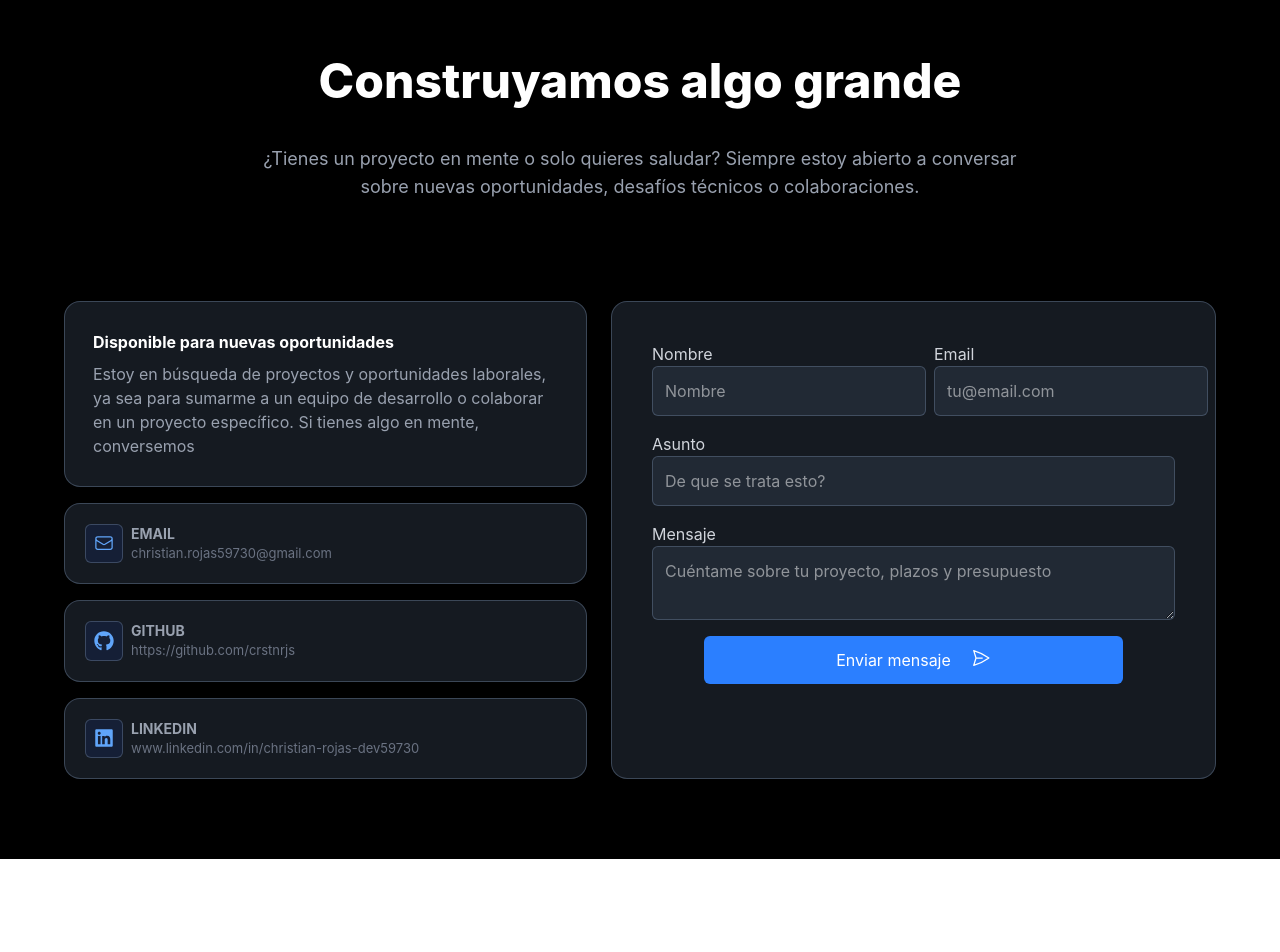
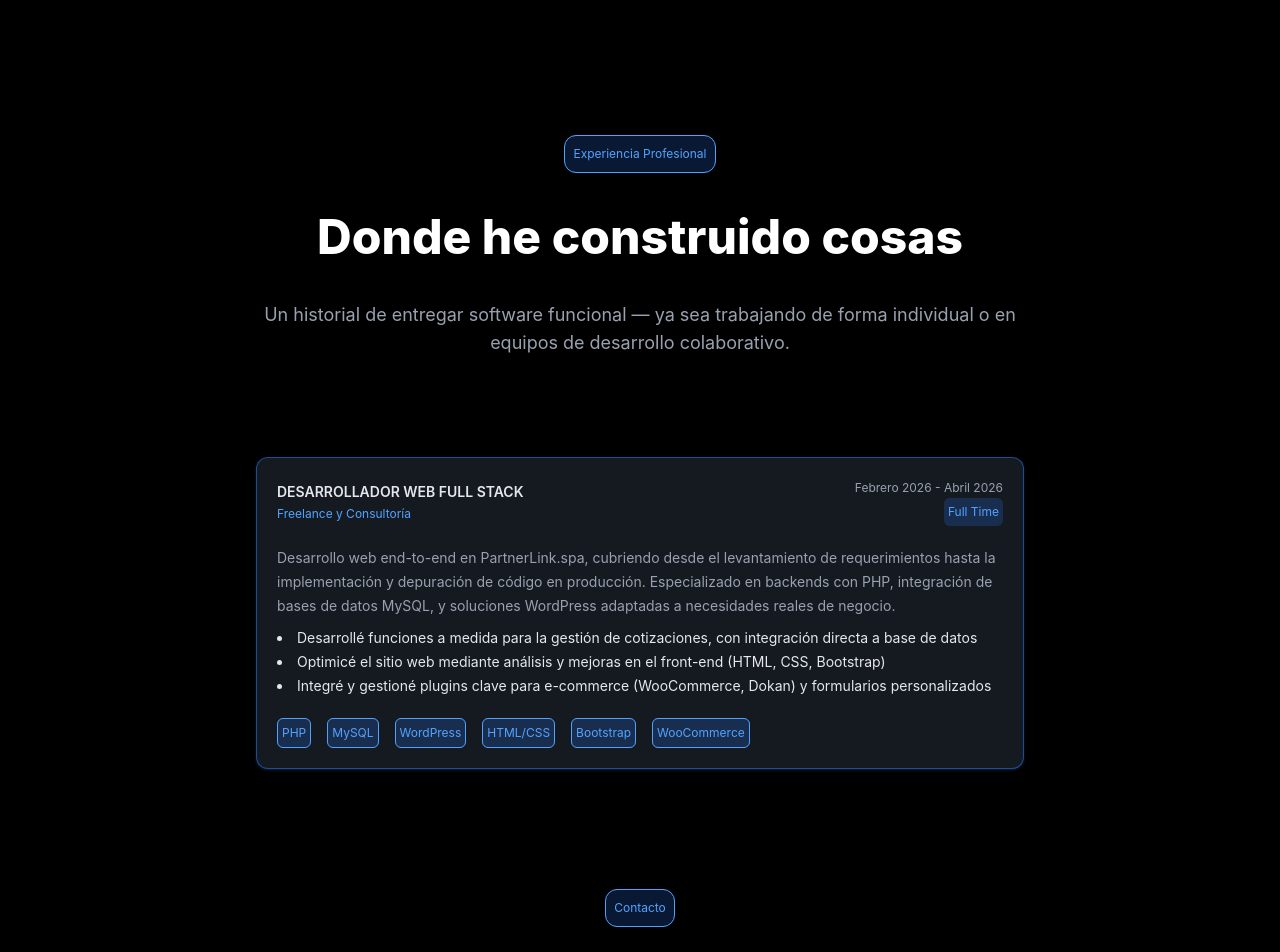
Before and after one commit to crstnrjs/Portafolio, a React (Vite) app: page / in a window 1280 px wide. Shown: the part 1760-2712 px from the top of the page. Before the commit the page ends 2619 px from the top, so only its background shows below. Built offline with nearby package versions, Linux system fonts and the light colour scheme.

Commit message:
Zona de experiencias lista

```diff
--- a/package.json
+++ b/package.json
@@ -12,6 +12,7 @@
   "dependencies": {
     "@heroicons/react": "^2.2.0",
     "@tailwindcss/vite": "^4.3.3",
+    "lucide-react": "^1.25.0",
     "react": "^19.2.7",
     "react-dom": "^19.2.7",
     "react-icons": "^5.7.0",
--- a/src/App.jsx
+++ b/src/App.jsx
@@ -7,6 +7,7 @@ import Header from './components/Header/header'
 import Info from './components/Home/Info'
 import AboutMe from './components/Home/AboutMe'
 import Contact from './components/Home/Contact'
+import Experience from './components/Home/Experience'
 import './App.css'
 
 const styles = {
@@ -25,6 +26,7 @@ function App() {
       <div className=''>
         <Info id="info"/>
         <AboutMe id="about"/>
+        <Experience id="experience"/>
         <Contact id="contact"/>
       </div>
     </div>
--- a/src/components/Home/AboutMe.jsx
+++ b/src/components/Home/AboutMe.jsx
@@ -4,7 +4,10 @@ import { AcademicCapIcon, CodeBracketIcon, PencilIcon, MagnifyingGlassIcon, User
 const AboutMe = ({id}) => {
     return (
         <div id={id} className='mt-30 mb-20'>
-            <div className='w-[60%] mx-auto'>
+            <div className='w-[60%] mx-auto justify-center items-center flex flex-col'>
+                <span className="text-xs leading-5 text-blue-400 rounded-xl bg-blue-500/20 border p-2 whitespace-nowrap mb-10">
+                    Acerca de mí
+                </span>
                 <h2 className='mx-auto text-center text-5xl font-extrabold text-white font-display'>Más que un desarrollador — un artesano digital</h2>
                 <p className='text-white text-center mt-5 w-[80%] mx-auto'>Aporto tanto profundidad técnica como visión de negocio a cada proyecto, asegurando que lo que se construye no solo funcione bien, sino que entregue un valor genuino.</p>
             </div>
--- a/src/components/Home/Contact.jsx
+++ b/src/components/Home/Contact.jsx
@@ -7,6 +7,9 @@ const Contact = ({ id }) => {
   return (
     <div id={id} className='flex flex-col justify-center items-center h-full gap-5' >
       <div className='w-[60%] mx-auto mt-30 mb-20 flex flex-col justify-center items-center'>
+        <span className="text-xs leading-5 text-blue-400 rounded-xl bg-blue-500/20 border p-2 whitespace-nowrap mb-10">
+          Contacto
+        </span>
         <h1 className="font-extrabold text-center text-5xl text-white mb-10" >
           Construyamos algo grande
         </h1>
--- /dev/null
+++ b/src/components/Home/Experience.jsx
@@ -0,0 +1,65 @@
+import React, { useState } from 'react'
+import { ChevronDown } from 'lucide-react'
+
+const Experience = ({ id }) => {
+    const [open, setOpen] = useState(true)
+
+    return (
+        <div id={id} className='flex flex-col justify-center items-center h-full gap-5 w-[60%] mx-auto'>
+            <div className='mx-auto mt-30 mb-20 flex flex-col justify-center items-center'>
+                <span className="text-xs leading-5 text-blue-400 rounded-xl bg-blue-500/20 border p-2 whitespace-nowrap mb-10">
+                    Experiencia Profesional
+                </span>
+                <h1 className="font-extrabold text-center text-5xl text-white mb-10" >
+                    Donde he construido cosas
+                </h1>
+                <h3 className="text-center text-lg text-gray-400" >
+                    Un historial de entregar software funcional — ya sea trabajando de forma individual o en equipos de desarrollo colaborativo.
+                </h3>
+            </div>
+            {/* Experience Item */}
+            <div
+                onClick={() => setOpen(!open)}
+                className='flex flex-col justify-center gap-3 w-full p-5 bg-gray-700/40 border-blue-500/50 shadow shadow-blue-500/20 border-[0.1px] rounded-xl cursor-pointer select-none'
+            >
+                <div className="flex flex-row items-center justify-between">
+                    <div className="flex flex-col">
+                        <span className="text-sm leading-6 font-semibold text-gray-200 uppercase">
+                            Desarrollador Web Full Stack
+                        </span>
+                        <span className="text-xs leading-5 text-blue-400">
+                            Freelance y Consultoría
+                        </span>
+                    </div>
+                    <div className="flex flex-col">
+                        <span className="text-xs leading-5 text-gray-400">Febrero 2026 - Abril 2026</span>
+                        <span className="text-xs leading-5 text-blue-400 rounded-md bg-blue-500/20 p-1 whitespace-nowrap self-end">
+                            Full Time
+                        </span>
+                    </div>
+                </div>
+
+                {open && (
+                    <div className="mt-2 text-sm leading-6 text-gray-400">
+                        <p>Desarrollo web end-to-end en PartnerLink.spa, cubriendo desde el levantamiento de requerimientos hasta la implementación y depuración de código en producción. Especializado en backends con PHP, integración de bases de datos MySQL, y soluciones WordPress adaptadas a necesidades reales de negocio.</p>
+                        <ul className="list-disc list-inside mt-2 text-gray-200">
+                            <li>Desarrollé funciones a medida para la gestión de cotizaciones, con integración directa a base de datos</li>
+                            <li>Optimicé el sitio web mediante análisis y mejoras en el front-end (HTML, CSS, Bootstrap)</li>
+                            <li>Integré y gestioné plugins clave para e-commerce (WooCommerce, Dokan) y formularios personalizados</li>
+                        </ul>
+                        <div className="mt-5 flex flex-row flex-wrap gap-4">
+                            <span className="text-xs leading-5 text-blue-400 rounded-md bg-blue-500/20 border border-blue-400 p-1 whitespace-nowrap">PHP</span>
+                            <span className="text-xs leading-5 text-blue-400 rounded-md bg-blue-500/20 border border-blue-400 p-1 whitespace-nowrap">MySQL</span>
+                            <span className="text-xs leading-5 text-blue-400 rounded-md bg-blue-500/20 border border-blue-400 p-1 whitespace-nowrap">WordPress</span>
+                            <span className="text-xs leading-5 text-blue-400 rounded-md bg-blue-500/20 border border-blue-400 p-1 whitespace-nowrap">HTML/CSS</span>
+                            <span className="text-xs leading-5 text-blue-400 rounded-md bg-blue-500/20 border border-blue-400 p-1 whitespace-nowrap">Bootstrap</span>
+                            <span className="text-xs leading-5 text-blue-400 rounded-md bg-blue-500/20 border border-blue-400 p-1 whitespace-nowrap">WooCommerce</span>
+                        </div>
+                    </div>
+                )}
+            </div>
+        </div>
+    )
+}
+
+export default Experience
--- a/src/components/Home/Info.jsx
+++ b/src/components/Home/Info.jsx
@@ -57,10 +57,10 @@ const Info = ({id}) => {
           <p className='text-white text-lg w-[80%]'>Analista Programador especializado en Desarrollo Web, Bases de Datos SQL y soluciones digitales escalables. Radicado en Chile, construyendo para el mundo.</p>
         </div>
         <div className=' mt-15 mb-15'>
-          <a className="bg-blue-500 hover:bg-blue-800 transition-colors text-white py-3 px-10 rounded font-mono mr-5 text-center">
+          <a className="bg-blue-500 hover:bg-blue-800 transition-colors text-white py-3 px-10 rounded font-mono mr-5 text-center hidden">
             Ver Proyectos
           </a>
-          <a className="bg-gray-800/30 text-white py-3 px-10 rounded border-[0.1px] border-white/30 hover:border-white hover:bg-gray-800/60 font-mono text-center">
+          <a href="#contact" className="bg-gray-800/30 text-white py-3 px-10 rounded border-[0.1px] border-white/30 hover:border-white hover:bg-gray-800/60 font-mono text-center">
             Contactame
           </a>
         </div>
```
Also changed, not shown: 1 other file (tests, documents, lock files or other folders).
